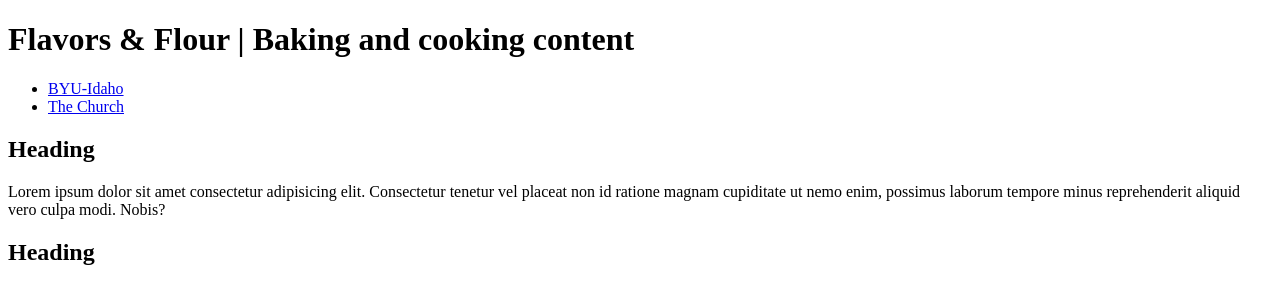
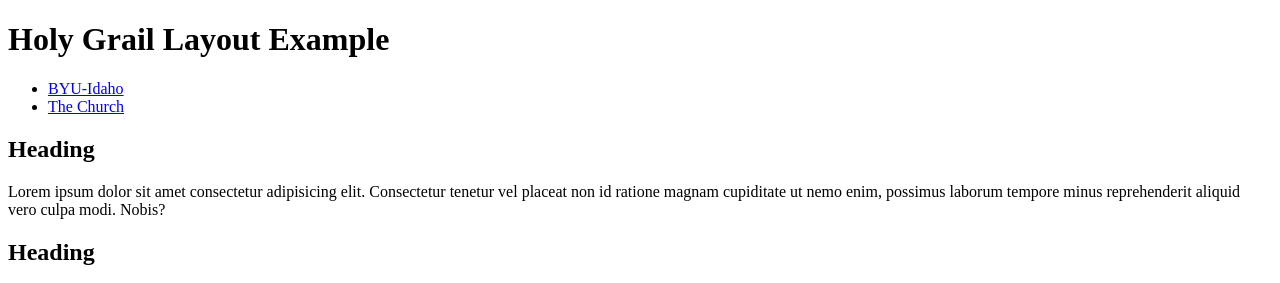
Before and after one commit to luci-marques/wdd130, a plain HTML site: page week02/holygrail.html in a window 1280 px wide. Shown: the top 283 px of the page. Drawn offline with Linux system fonts and the light colour scheme.

```diff
--- a/week02/holygrail.html
+++ b/week02/holygrail.html
@@ -12,7 +12,7 @@
 
 <body>
     <header>
-        <h1> Flavors & Flour | Baking and cooking content</h1>
+        <h1>Holy Grail Layout Example</h1>
     </header>
     <nav>
         <ul>
```
